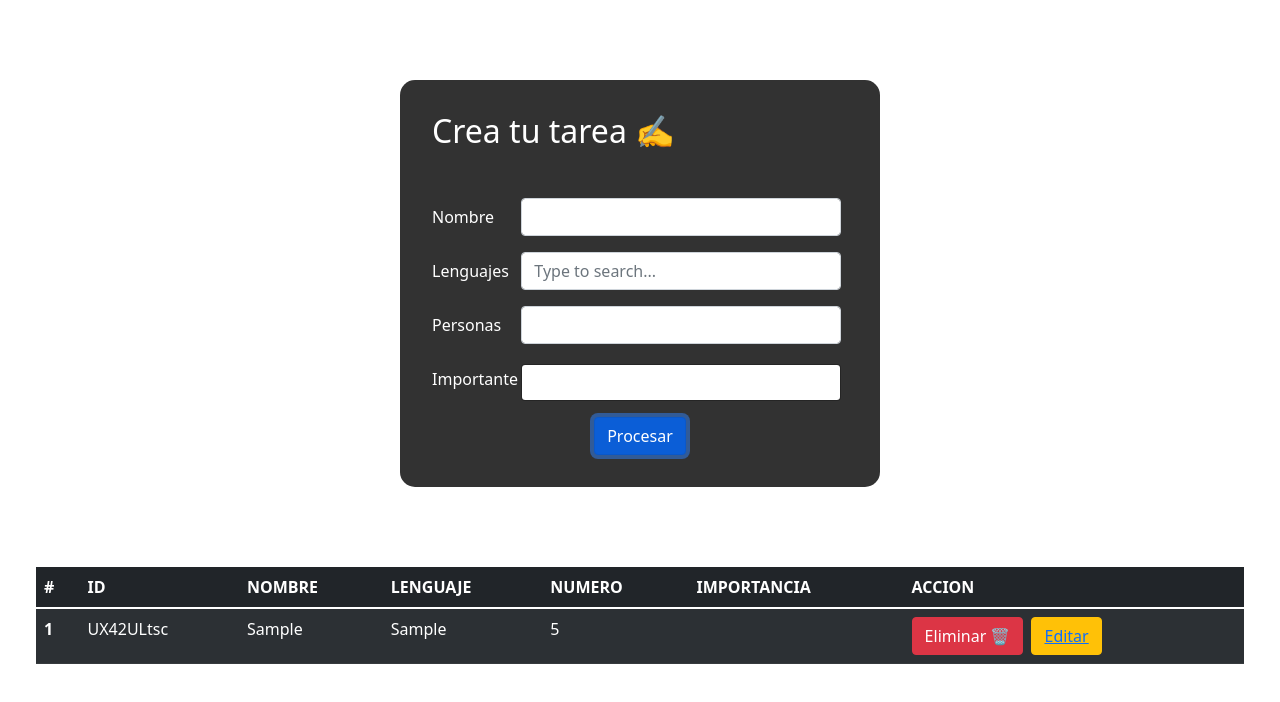
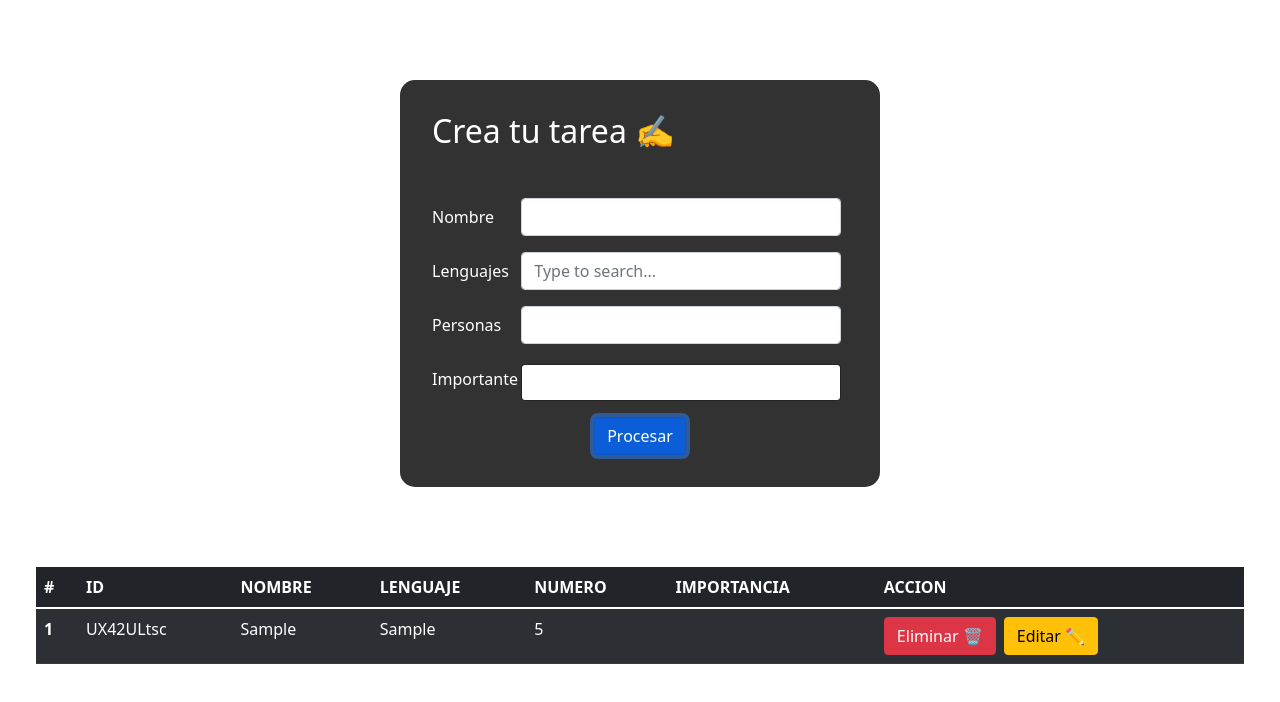
Before and after one commit to IsraelPalomo/CRUD_LocalStorage, a Vue app: page / in a window 1280 px wide. Both pictures are taken after typing "Sample", "Sample", "5" into the empty fields and a click on the button "Procesar". Shown: the top 702 px of the page. Built offline with nearby package versions, Linux system fonts and the light colour scheme.

Commit message:
router-link editado

```diff
--- a/src/App.vue
+++ b/src/App.vue
@@ -13,4 +13,9 @@ export default {
 	},
 };
 </script>
-<style lang="scss"></style>
+<style lang="scss">
+a {
+	color: #000;
+	text-decoration: none;
+}
+</style>
--- a/src/components/Input.vue
+++ b/src/components/Input.vue
@@ -11,6 +11,7 @@
 			<input
 				class="form-control w-2"
 				list="datalistOptions"
+				multiple
 				id="exampleDataList"
 				placeholder="Type to search..."
 				v-model="tarea.lenguaje"
--- a/src/components/ListaTareas.vue
+++ b/src/components/ListaTareas.vue
@@ -24,13 +24,14 @@
 						<button @click="deleteTareas(item.id)" class="btn btn-danger me-2">Eliminar 🗑️</button>
 						<button class="btn btn-warning">
 							<router-link
+								id="link"
 								:to="{
 									name: 'Editar',
 									params: {
 										id: item.id,
 									},
 								}"
-								>Editar</router-link
+								>Editar ✏️</router-link
 							>
 						</button>
 					</td>
--- a/src/views/Home.vue
+++ b/src/views/Home.vue
@@ -65,4 +65,8 @@ form {
 	margin-top: 5rem;
 	padding: 0 3rem;
 }
+a {
+	color: black;
+	text-decoration: none;
+}
 </style>
```
